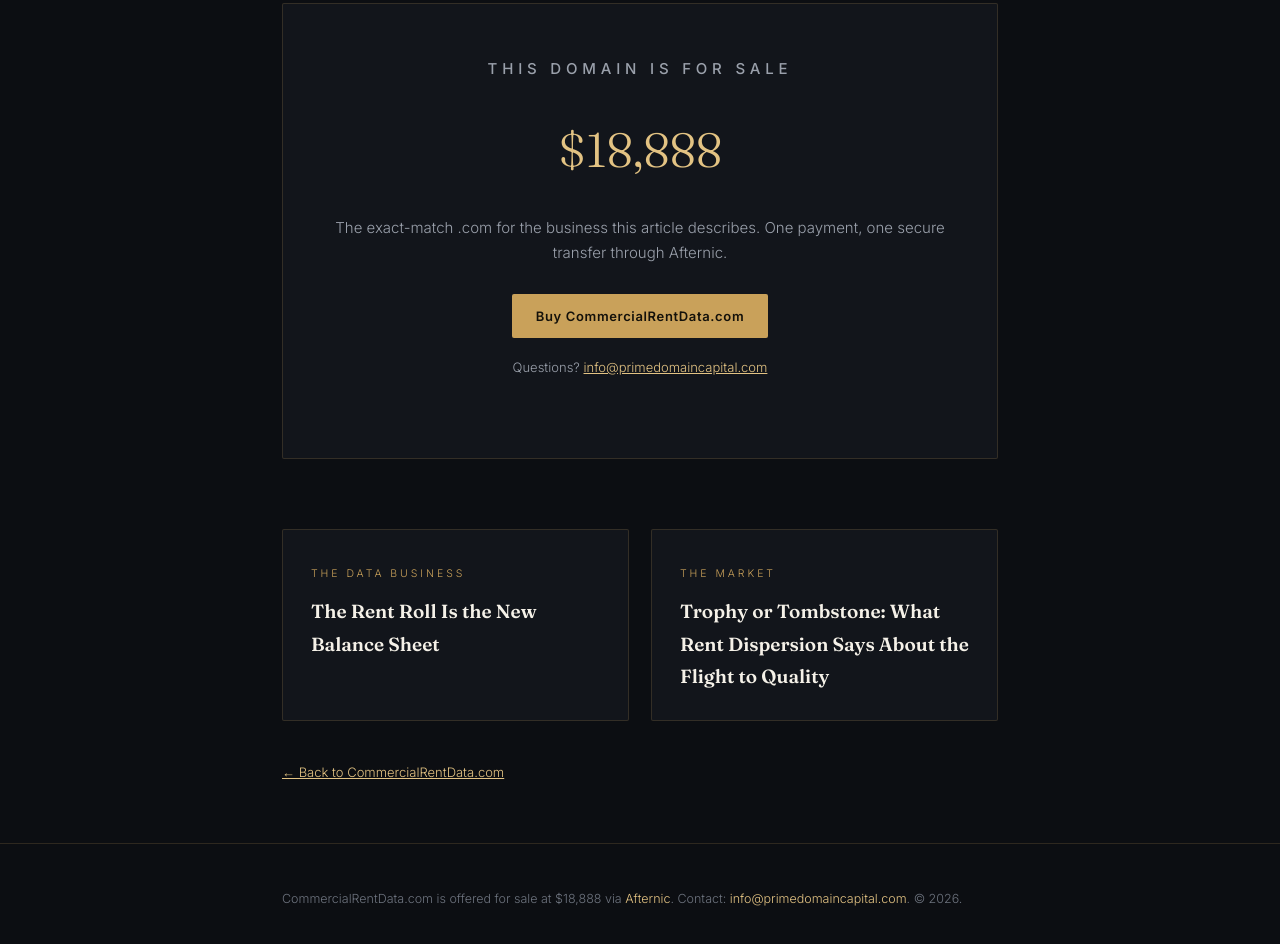
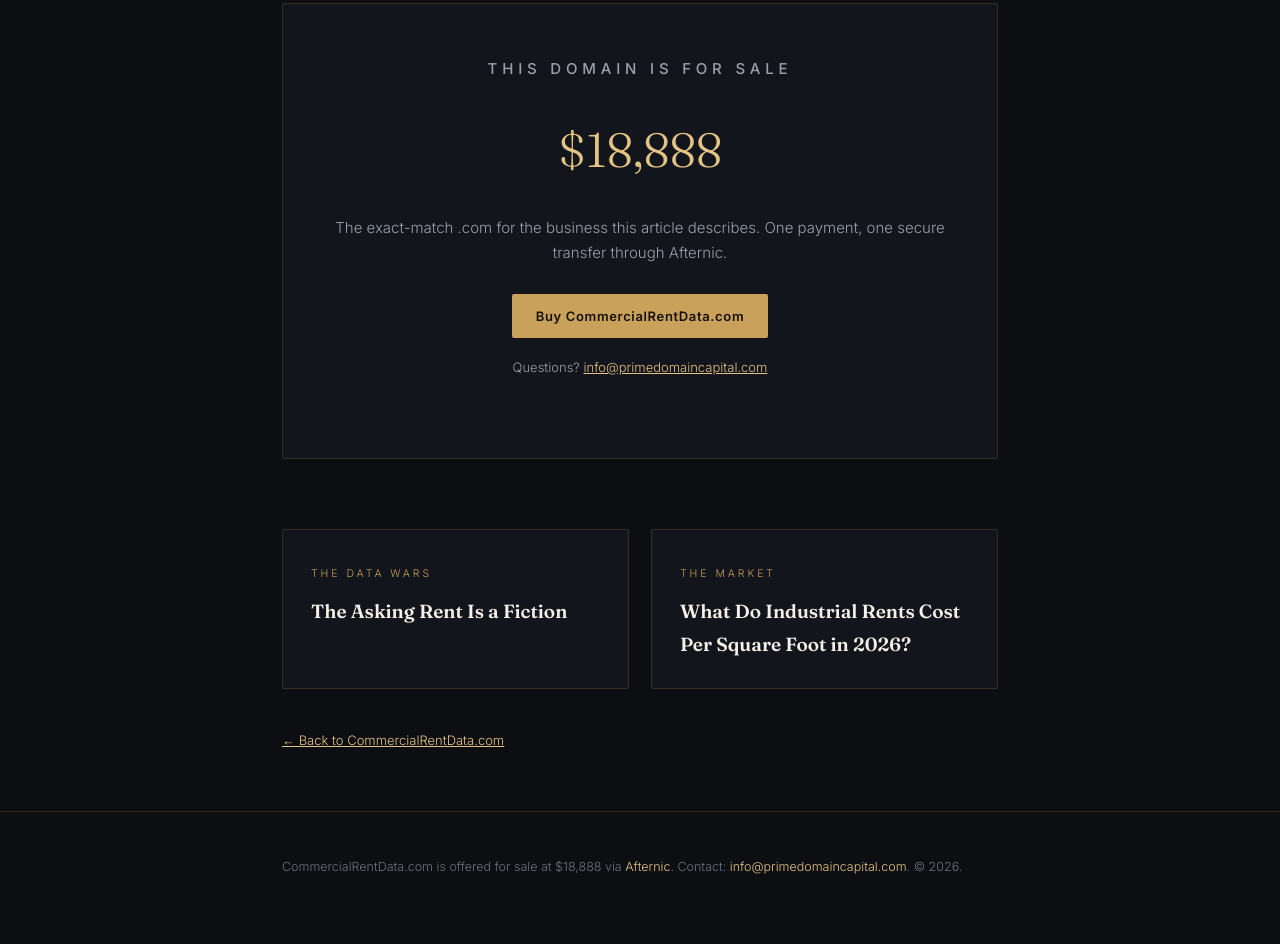
Before and after one commit to primedomaincapital/commercialrentdata, a plain HTML site: page insights/article5.html in a window 1280 px wide. Shown: the part 3494-4438 px from the top of the page. After the commit the page ends 4415 px from the top, so only its background shows below. Drawn offline with Linux system fonts and the light colour scheme.

Commit message:
Reconcile article5 beacon token to live homepage token and update more block to link articles 4 and 6

```diff
--- a/insights/article5.html
+++ b/insights/article5.html
@@ -41,7 +41,7 @@ footer{border-top:1px solid var(--line);padding:44px 0;font-size:12.5px;color:#6
 footer a{color:var(--brass2);text-decoration:none}
 @media(max-width:700px){.more{grid-template-columns:1fr}}
 </style>
-<script defer src="https://static.cloudflareinsights.com/beacon.min.js" data-cf-beacon='{"token": "1407571ec8bc45c3a082c91096558135"}'></script>
+<script defer src="https://static.cloudflareinsights.com/beacon.min.js" data-cf-beacon='{"token": "5fb51d1999084c91989809d7608061e0"}'></script>
 <script type="application/ld+json">
 {"@context": "https://schema.org", "@type": "Article", "headline": "The Conversion Question: What Happens to the Other 80% of the Office Market", "description": "Manhattan trophy vacancy is 4.9% and deals are clearing above $300 a square foot. The rest of the office market — the Class B and C buildings nobody is converting fast enough — is where the rent data gets honest.", "datePublished": "2026-11-09", "author": {"@type": "Organization", "name": "Prime Domain Capital"}, "publisher": {"@type": "Organization", "name": "Prime Domain Capital"}, "mainEntityOfPage": "https://commercialrentdata.com/insights/article5", "image": "images/twin-glass-towers.jpg"}
 </script>
@@ -67,8 +67,8 @@ footer a{color:var(--brass2);text-decoration:none}
       <p style="margin-top:18px;font-size:13px">Questions? <a href="mailto:info@primedomaincapital.com" style="color:var(--brass2)">info@primedomaincapital.com</a></p>
     </div>
     <div class="more">
-      <a href="article1.html"><span class="tag">The data business</span><h4>The Rent Roll Is the New Balance Sheet</h4></a>
-      <a href="article2.html"><span class="tag">The market</span><h4>Trophy or Tombstone: What Rent Dispersion Says About the Flight to Quality</h4></a>
+      <a href="article4.html"><span class="tag">The data wars</span><h4>The Asking Rent Is a Fiction</h4></a>
+      <a href="article6.html"><span class="tag">The market</span><h4>What Do Industrial Rents Cost Per Square Foot in 2026?</h4></a>
     </div>
     <p style="font-size:13px;color:var(--mut)"><a href="../index.html" style="color:var(--brass2)">&larr; Back to CommercialRentData.com</a></p>
   </div>
```
